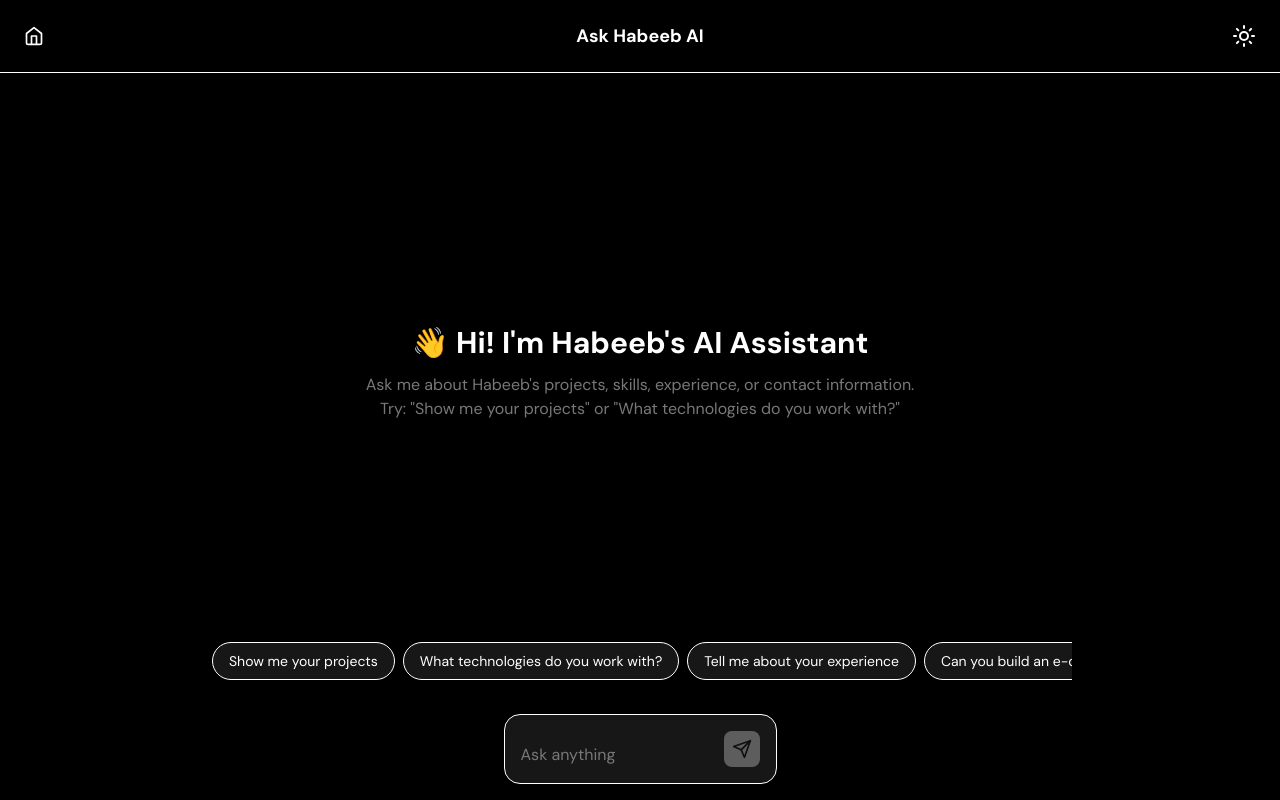
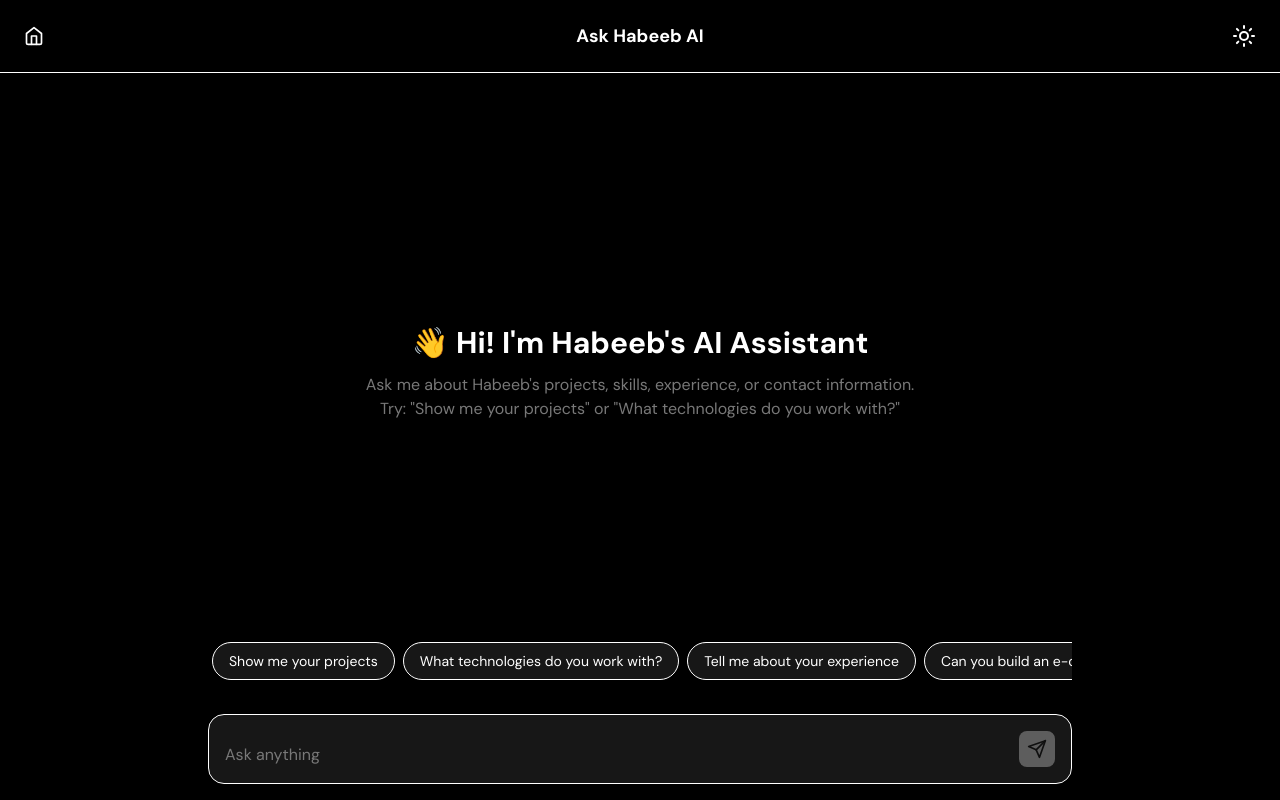
Before and after one commit to owoadehabeeb04/Habeeb-0-portfolio, a Next.js app: page / in a window 1280 px wide. Built offline with nearby package versions, Linux system fonts and the light colour scheme; a web font is replaced by a local one.

Commit message:
fix: Adjust input area styling for improved layout consistency

```diff
--- a/components/ChatbotPage.tsx
+++ b/components/ChatbotPage.tsx
@@ -660,7 +660,7 @@ export default function ChatbotPage({ homeIcon = 'home', homeLink = '/portfolio'
 
       {/* Input Area - Fixed at Bottom */}
       <div className="fixed bottom-0 left-0 right-0 z-40 bg-[var(--bg-primary)] ">
-        <div className="max-w-4xl flex justify-center items-center mx-auto pl-3 pr-16 sm:px-4 py-3 sm:py-4">
+        <div className="max-w-4xl    mx-auto pl-3 pr-16 sm:px-4 py-3 sm:py-4">
           {/* Main Input Container with Send Button Inside */}
           <div className="relative">
             <div className="bg-[var(--bg-secondary)] border border-[var(--border)]/20 rounded-xl sm:rounded-2xl p-3 sm:p-4 focus-within:border-[var(--text-primary)]/40 transition-all duration-300 flex items-end gap-2">
```
